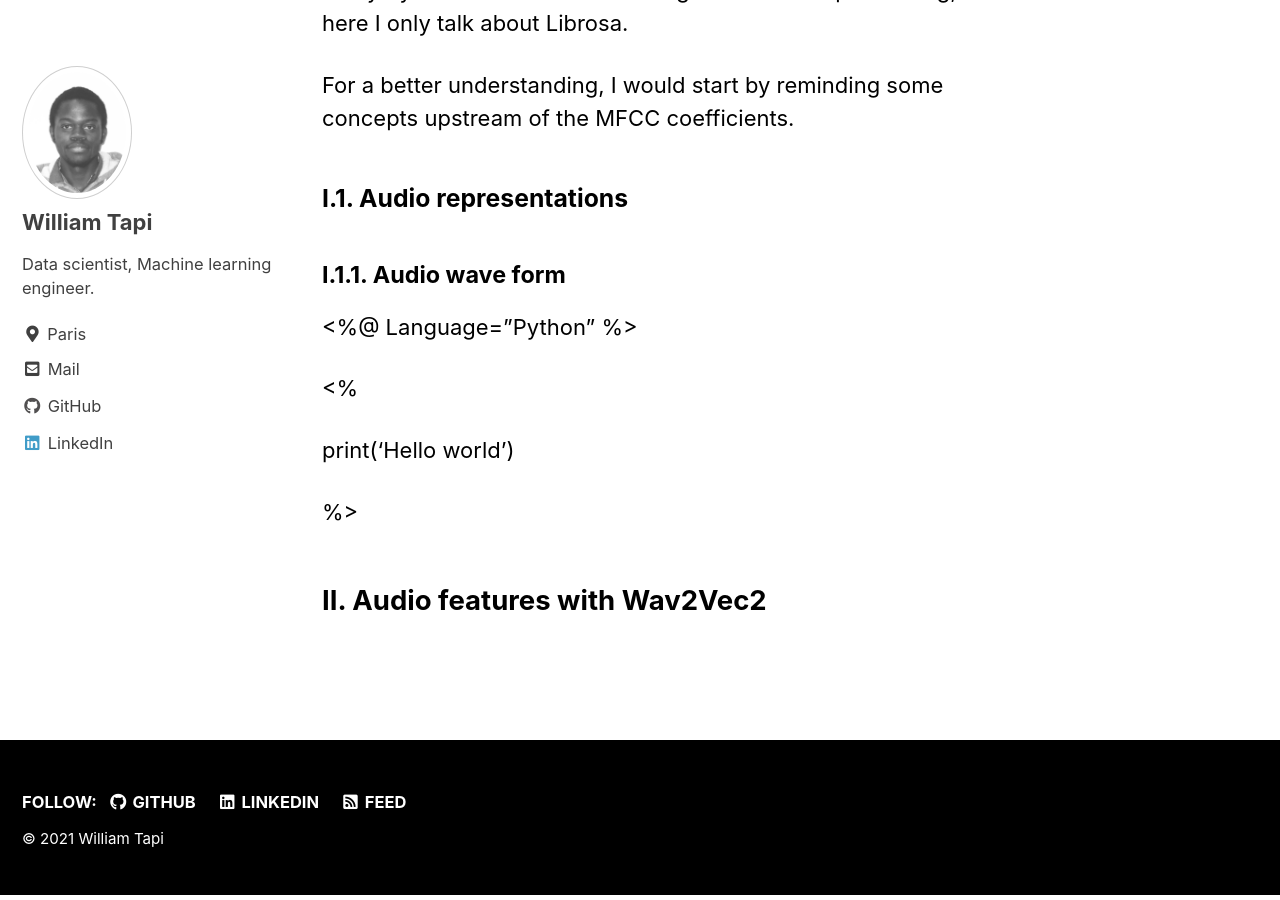
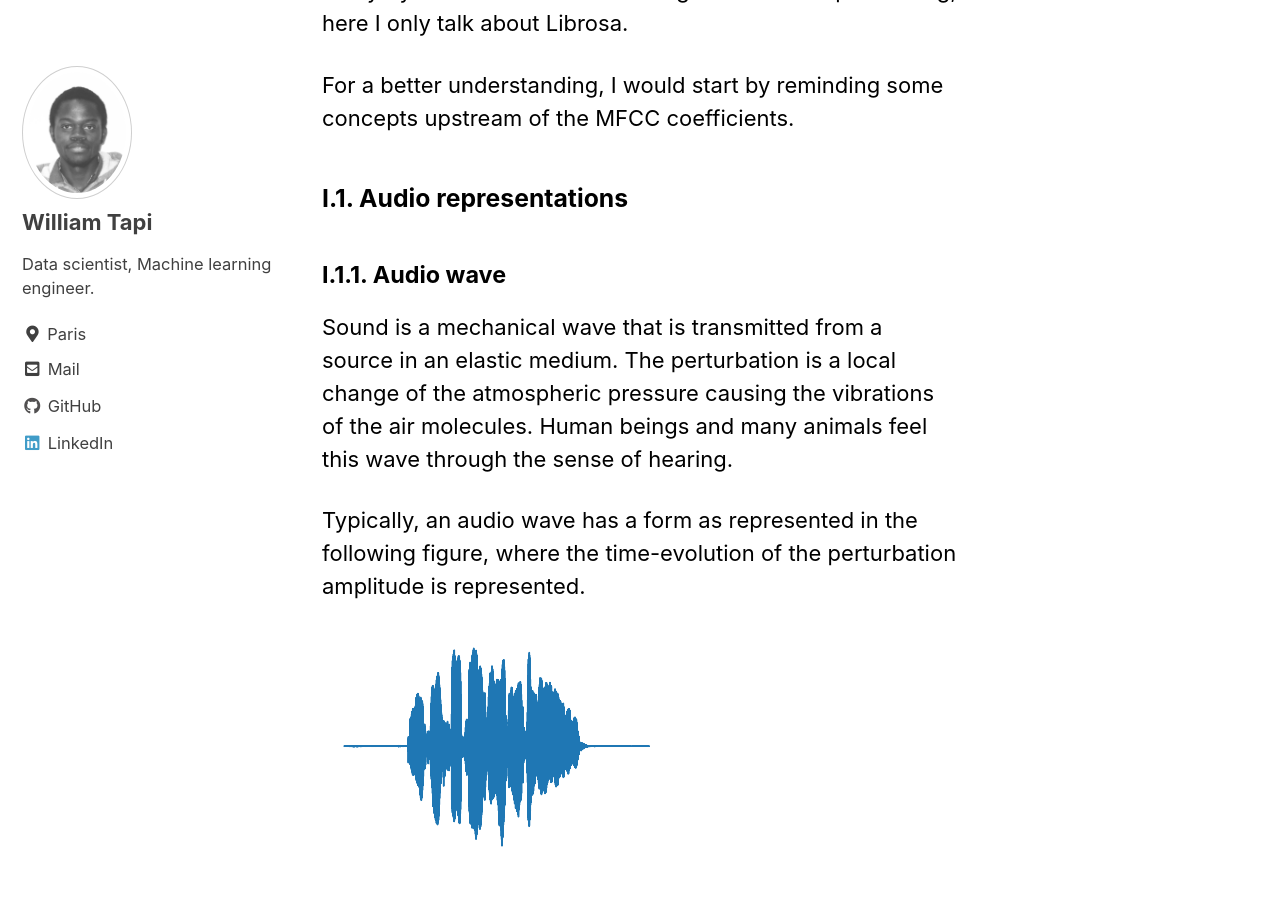
Before and after one commit to Will007-max/Will007-max.github.io, a Jekyll site: the page built from _pages/projects.md, in a window 1280 px wide and 900 px high, scrolled down 821 px. Built offline with Jekyll 4.4.1, drawn with Linux system fonts in a browser that asks for light colours; cached includes are drawn as plain includes.

Commit message:
writing project

```diff
--- a/_pages/projects.md
+++ b/_pages/projects.md
@@ -25,14 +25,12 @@ For a better understanding, I would start by reminding some concepts upstream of
 
 ### I.1. Audio representations
 
-#### I.1.1. Audio wave form
+#### I.1.1. Audio wave
 
-<%@ Language="Python" %>
+Sound is a mechanical wave that is transmitted from a source in an elastic medium. The perturbation is a local change of the atmospheric pressure causing the vibrations of the air molecules. Human beings and many animals feel this wave through the sense of hearing.
 
-<%
+Typically, an audio wave has a form as represented in the following figure, where the time-evolution of the perturbation amplitude is represented.
 
-print('Hello world')
-
-%>
+![Image](/assets/images/audio_wave.png)
 
 ## II. Audio features with Wav2Vec2
```
Also changed, not shown: assets/images/audio_wave.png (added).
